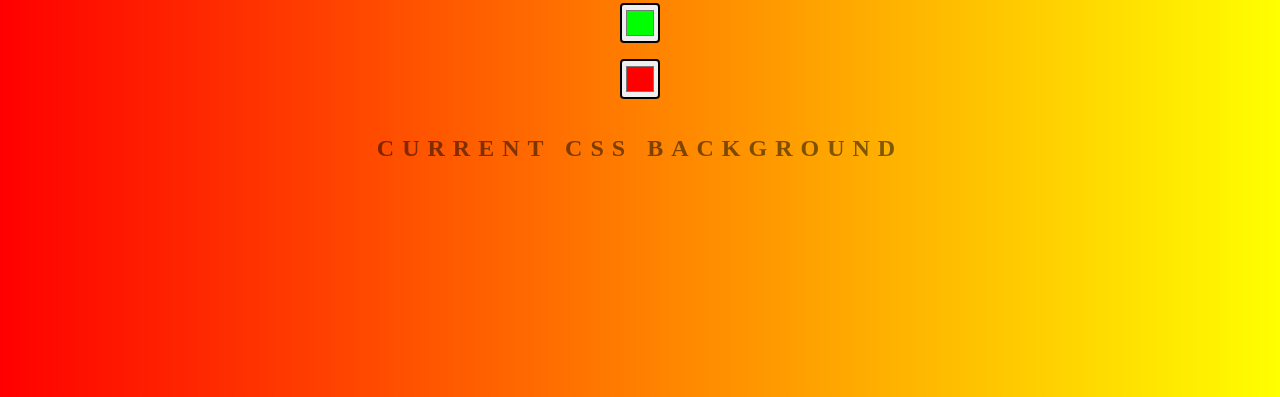
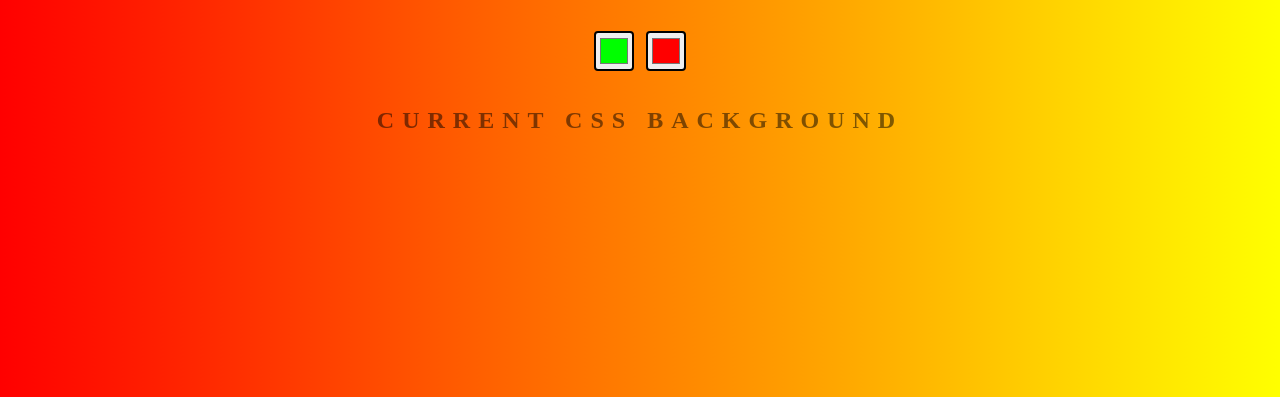
Before and after one commit to Freixanet/backgroundGenerator, a plain HTML site: page index.html in a window 1280 px wide. Shown: the part 411-808 px from the top of the page. Drawn offline with Linux system fonts and the light colour scheme.

Commit message:
minor changes

```diff
--- a/index.html
+++ b/index.html
@@ -10,8 +10,10 @@
 <body id="gradient">
     <section>
         <h1>Background Generator</h1>
-        <input class="color1" type="color" name="color1" value="#00ff00">
-        <input class="color2" type="color" name="color2" value="#ff0000">
+        <div class="inputs-container">
+            <input class="color1" type="color" name="color1" value="#00ff00">
+            <input class="color2" type="color" name="color2" value="#ff0000">
+        </div>
         <h2>Current CSS Background</h2>
         <h3></h3>
     </section>
```
Also changed, not shown: 1 other file.
